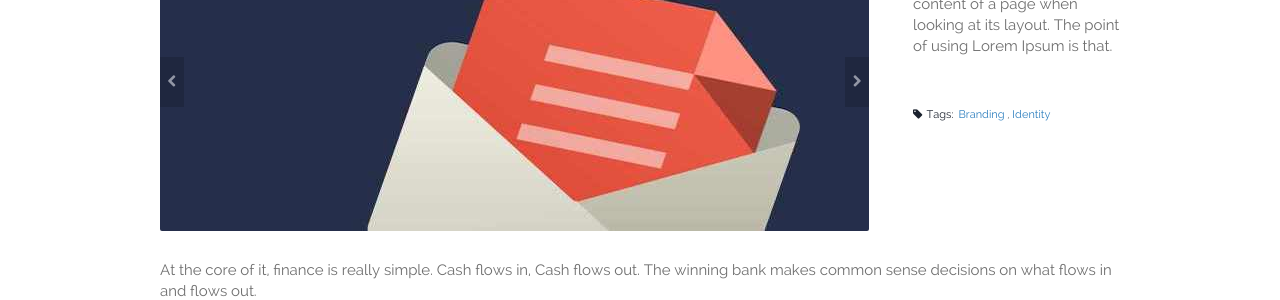
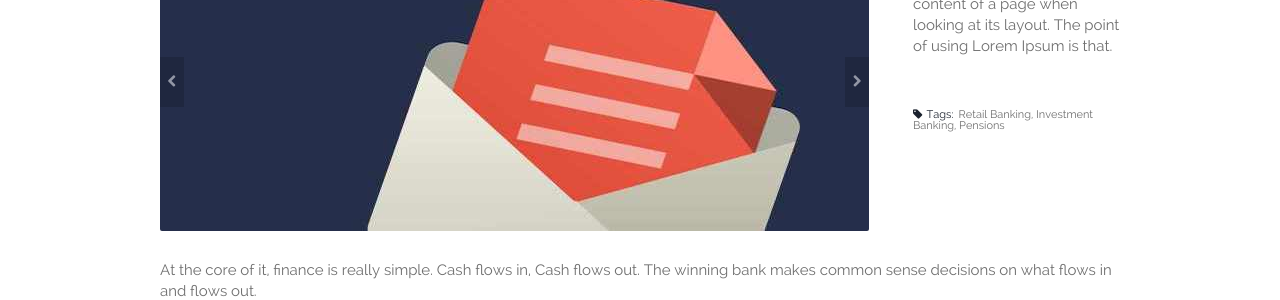
Before and after one commit to dtmtx/dtmtx.github.io, a Jekyll site: the page built from financial-services.html, in a window 1280 px wide and 1360 px high. Shown: the part 298-598 px from the top of the window. Built offline with Jekyll 4.4.1, drawn with Linux system fonts in a browser that asks for light colours; Markdown is read by kramdown in place of the engine named in the settings.

Commit message:
removing link

```diff
--- a/financial-services.html
+++ b/financial-services.html
@@ -71,8 +71,7 @@ menugroup: industries
 							<!-- Tags -->
 							<div class="portfolio-tags">
 								<div class="portfolio-tags-title">Tags:</div>
-								<a> Branding </a>,
-								<a> Identity</a>
+								Retail Banking, Investment Banking, Pensions
 							</div>
 						</div>
 						<!-- ~~~~~~~~~~~~~~~~~~~~~~~~~~~~~~~ -->
```
